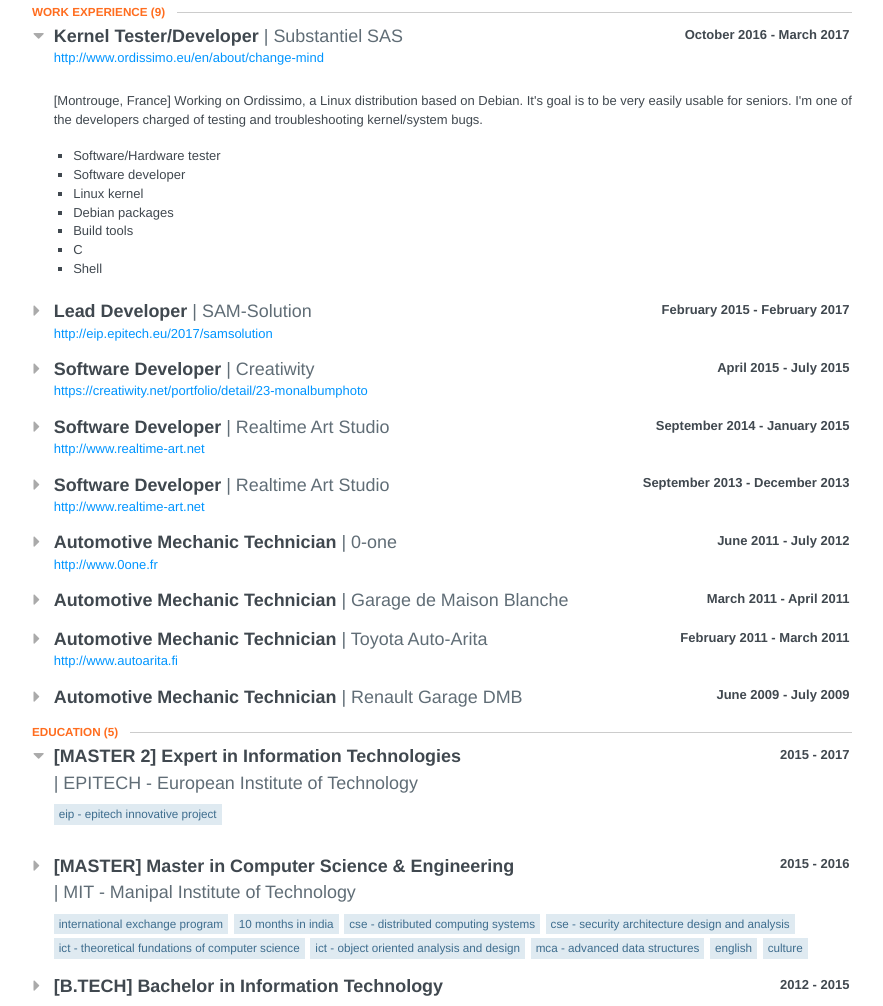
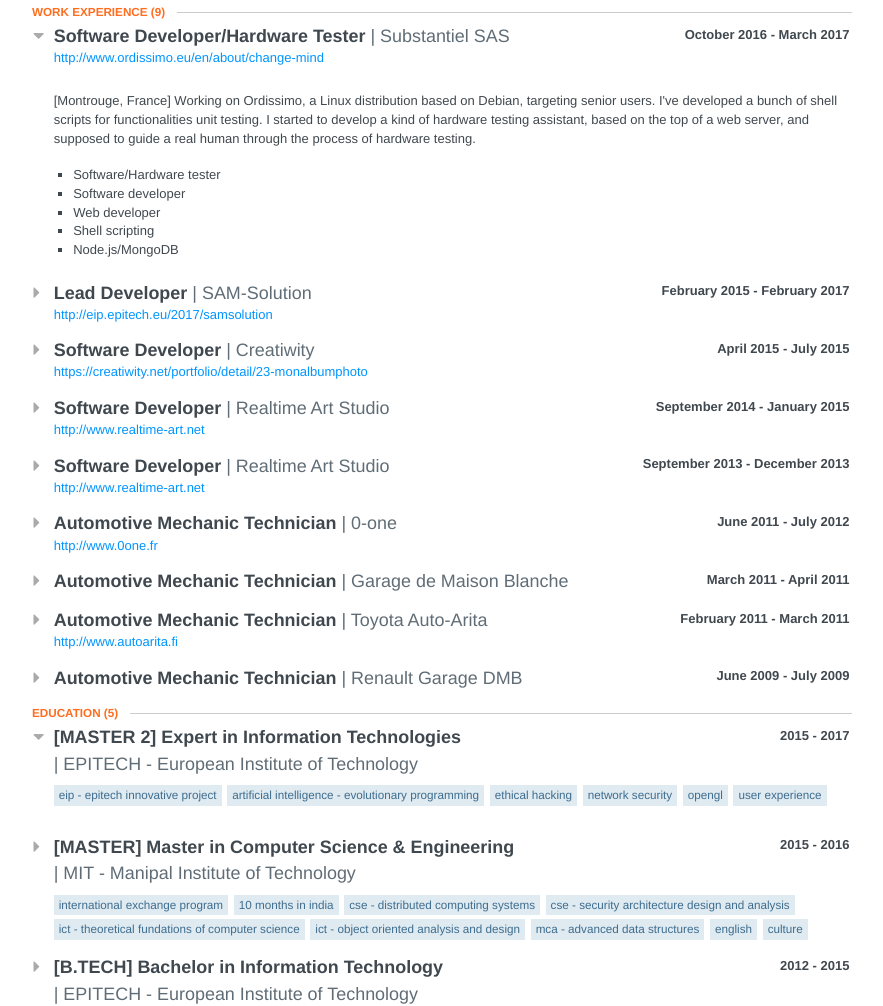
Before and after one commit to Grenadingue/Grenadingue.github.io, a plain HTML site: page index.html in a window 1280 px wide. Shown: the part 744-1750 px from the top of the page, without its empty margins (198-1081 px from the left). Drawn offline with Linux system fonts and the light colour scheme.

Commit message:
Re-generate web version

```diff
--- a/index.html
+++ b/index.html
@@ -32,7 +32,7 @@
 <div id="contact">
 <div class="email">
 <span class="fa fa-envelope-o"></span>
-<a href="/cdn-cgi/l/email-protection#12717a7367647b7c3c7c7b717d52757f737b7e3c717d7f"><span class="__cf_email__" data-cfemail="701318110506191e5e1e19131f30171d11191c5e131f1d">[email&#160;protected]</span><script data-cfhash='f9e31' type="text/javascript">/* <![CDATA[ */!function(t,e,r,n,c,a,p){try{t=document.currentScript||function(){for(t=document.getElementsByTagName('script'),e=t.length;e--;)if(t[e].getAttribute('data-cfhash'))return t[e]}();if(t&&(c=t.previousSibling)){p=t.parentNode;if(a=c.getAttribute('data-cfemail')){for(e='',r='0x'+a.substr(0,2)|0,n=2;a.length-n;n+=2)e+='%'+('0'+('0x'+a.substr(n,2)^r).toString(16)).slice(-2);p.replaceChild(document.createTextNode(decodeURIComponent(e)),c)}p.removeChild(t)}}catch(u){}}()/* ]]> */</script></a>
+<a href="/cdn-cgi/l/email-protection#83e0ebe2f6f5eaedadedeae0ecc3e4eee2eaefade0ecee"><span class="__cf_email__" data-cfemail="5f3c373e2a2936317131363c301f38323e3633713c3032">[email&#160;protected]</span><script data-cfhash='f9e31' type="text/javascript">/* <![CDATA[ */!function(t,e,r,n,c,a,p){try{t=document.currentScript||function(){for(t=document.getElementsByTagName('script'),e=t.length;e--;)if(t[e].getAttribute('data-cfhash'))return t[e]}();if(t&&(c=t.previousSibling)){p=t.parentNode;if(a=c.getAttribute('data-cfemail')){for(e='',r='0x'+a.substr(0,2)|0,n=2;a.length-n;n+=2)e+='%'+('0'+('0x'+a.substr(n,2)^r).toString(16)).slice(-2);p.replaceChild(document.createTextNode(decodeURIComponent(e)),c)}p.removeChild(t)}}catch(u){}}()/* ]]> */</script></a>
 </div>
 </div>
 <div id="profiles">
@@ -182,7 +182,7 @@
 <span class="fa fa-caret-down"></span>
 </span>
 <div class="position">
-Kernel Tester/Developer
+Software Developer/Hardware Tester
 </div>
 <div class="company">
 Substantiel SAS
@@ -201,16 +201,14 @@
 </span>
 <div class="item display" style="opacity:1">
 <div class="summary">
-<p><p>[Montrouge, France] Working on Ordissimo, a Linux distribution based on Debian. It's goal is to be very easily usable for seniors. I'm one of the developers charged of testing and troubleshooting kernel/system bugs.</p></p>
+<p><p>[Montrouge, France] Working on Ordissimo, a Linux distribution based on Debian, targeting senior users. I've developed a bunch of shell scripts for functionalities unit testing. I started to develop a kind of hardware testing assistant, based on the top of a web server, and supposed to guide a real human through the process of hardware testing.</p></p>
 </div>
 <ul class="highlights">
 <li>Software/Hardware tester</li>
 <li>Software developer</li>
-<li>Linux kernel</li>
-<li>Debian packages</li>
-<li>Build tools</li>
-<li>C</li>
-<li>Shell</li>
+<li>Web developer</li>
+<li>Shell scripting</li>
+<li>Node.js/MongoDB</li>
 </ul>
 </div>
 <header>
@@ -237,7 +235,7 @@
 </span>
 <div class="item display none" style="opacity:0">
 <div class="summary">
-<p><p>[Paris, France, and Worldwide] Lead developer, member of the human ressources team, technical referent, and software developer. I am a member of a nine students group for a project called the Epitech Innovative Project; the final school project of my Master degree. SAM-Solution is a management tool for IT-infrastructures, allowing to centralize system and software migrations, as well as backup and restoration of user data.</p></p>
+<p><p>[Paris, France, and Worldwide] Lead developer, member of the human ressources team, technical referent, and software developer. I was a member of a nine students group for a project called the Epitech Innovative Project; the final school project of my Master degree. SAM-Solution is a management tool for IT-infrastructures, allowing to centralize system and software migrations, as well as backup and restoration of user data.</p></p>
 </div>
 <ul class="highlights">
 <li>Lead developer</li>
@@ -531,6 +529,11 @@
 </header>
 <ul class="courses">
 <li>EIP - Epitech Innovative Project</li>
+<li>Artificial intelligence - Evolutionary programming</li>
+<li>Ethical hacking</li>
+<li>Network security</li>
+<li>OpenGL</li>
+<li>User experience</li>
 </ul>
 <div class="item display" style="opacity:1">
 </div>
@@ -877,5 +880,5 @@
 				elements.style.opacity = '1';
 			})();
 		</script>
-<script type="text/javascript">/* <![CDATA[ */(function(d,s,a,i,j,r,l,m,t){try{l=d.getElementsByTagName('a');t=d.createElement('textarea');for(i=0;l.length-i;i++){try{a=l[i].href;s=a.indexOf('/cdn-cgi/l/email-protection');m=a.length;if(a&&s>-1&&m>28){j=28+s;s='';if(j<m){r='0x'+a.substr(j,2)|0;for(j+=2;j<m&&a.charAt(j)!='X';j+=2)s+='%'+('0'+('0x'+a.substr(j,2)^r).toString(16)).slice(-2);j++;s=decodeURIComponent(s)+a.substr(j,m-j)}t.innerHTML=s.replace(/</g,'&lt;').replace(/>/g,'&gt;');l[i].href='mailto:'+t.value}}catch(e){}}}catch(e){}})(document);/* ]]> */</script></body>
+<script>/* <![CDATA[ */(function(d,s,a,i,j,r,l,m,t){try{l=d.getElementsByTagName('a');t=d.createElement('textarea');for(i=0;l.length-i;i++){try{a=l[i].href;s=a.indexOf('/cdn-cgi/l/email-protection');m=a.length;if(a&&s>-1&&m>28){j=28+s;s='';if(j<m){r='0x'+a.substr(j,2)|0;for(j+=2;j<m&&a.charAt(j)!='X';j+=2)s+='%'+('0'+('0x'+a.substr(j,2)^r).toString(16)).slice(-2);j++;s=decodeURIComponent(s)+a.substr(j,m-j)}t.innerHTML=s.replace(/</g,'&lt;').replace(/\>/g,'&gt;');l[i].href='mailto:'+t.value}}catch(e){}}}catch(e){}})(document);/* ]]> */</script></body>
 </html>
```
